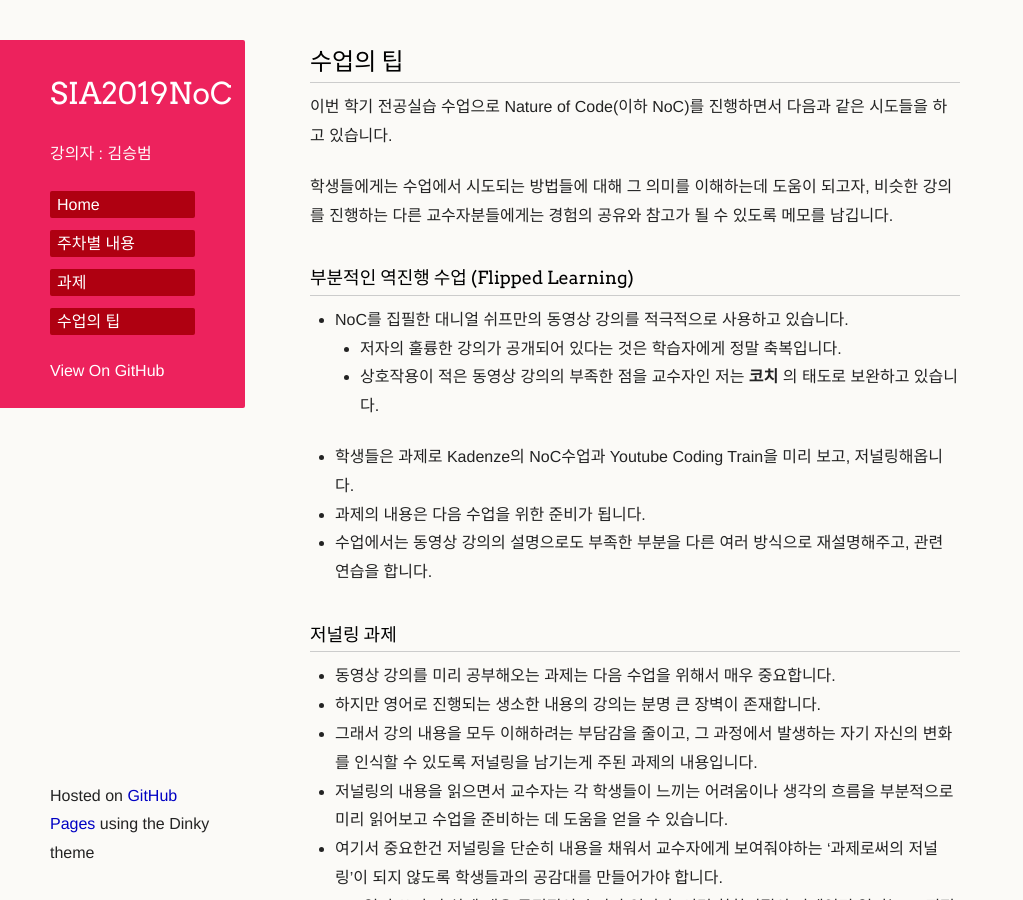
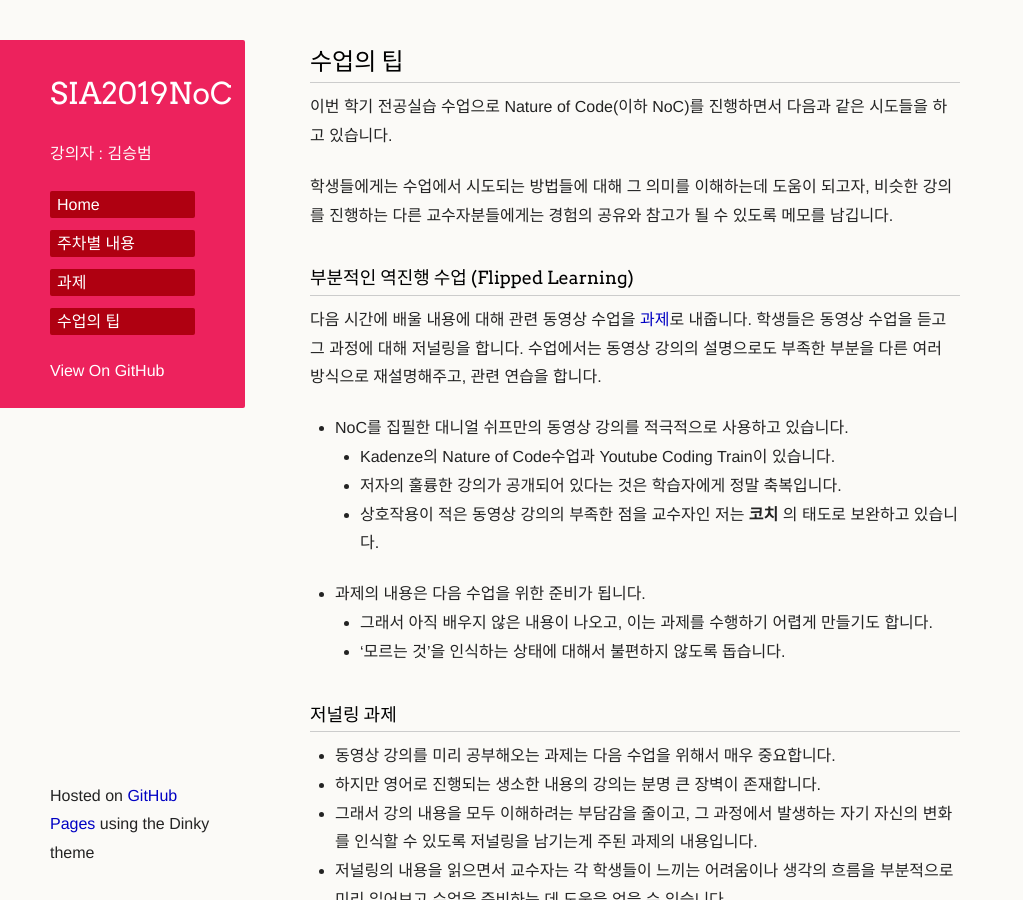
Before and after one commit to picxenk/SIA2019NoC, a Jekyll site: the page built from lecture_tip.md, in a window 1280 px wide and 900 px high. Shown: the whole window, without its empty margins (0-1023 px from the left). Built offline with Jekyll 4.4.1, drawn with Linux system fonts in a browser that asks for light colours; our own code applies the rules of GitHub Pages for plain Markdown files; a script that is not in the unit is left out; the repository's description, which GitHub fills in, is left out.

Commit message:
Update lecture_tip.md

```diff
--- a/lecture_tip.md
+++ b/lecture_tip.md
@@ -5,12 +5,18 @@
 비슷한 강의를 진행하는 다른 교수자분들에게는 경험의 공유와 참고가 될 수 있도록 메모를 남깁니다.
 
 ### 부분적인 역진행 수업 (Flipped Learning)
+다음 시간에 배울 내용에 대해 관련 동영상 수업을 [과제](homework.md)로 내줍니다.
+학생들은 동영상 수업을 듣고 그 과정에 대해 저널링을 합니다.
+수업에서는 동영상 강의의 설명으로도 부족한 부분을 다른 여러 방식으로 재설명해주고, 관련 연습을 합니다.
+
  * NoC를 집필한 대니얼 쉬프만의 동영상 강의를 적극적으로 사용하고 있습니다.
+   * Kadenze의 Nature of Code수업과 Youtube Coding Train이 있습니다.
    * 저자의 훌륭한 강의가 공개되어 있다는 것은 학습자에게 정말 축복입니다.
    * 상호작용이 적은 동영상 강의의 부족한 점을 교수자인 저는 **코치** 의 태도로 보완하고 있습니다.
- * 학생들은 과제로 Kadenze의 NoC수업과 Youtube Coding Train을 미리 보고, 저널링해옵니다.
  * 과제의 내용은 다음 수업을 위한 준비가 됩니다.
- * 수업에서는 동영상 강의의 설명으로도 부족한 부분을 다른 여러 방식으로 재설명해주고, 관련 연습을 합니다.
+   * 그래서 아직 배우지 않은 내용이 나오고, 이는 과제를 수행하기 어렵게 만들기도 합니다.
+   * '모르는 것'을 인식하는 상태에 대해서 불편하지 않도록 돕습니다.
+
 
 
 ### 저널링 과제
```
